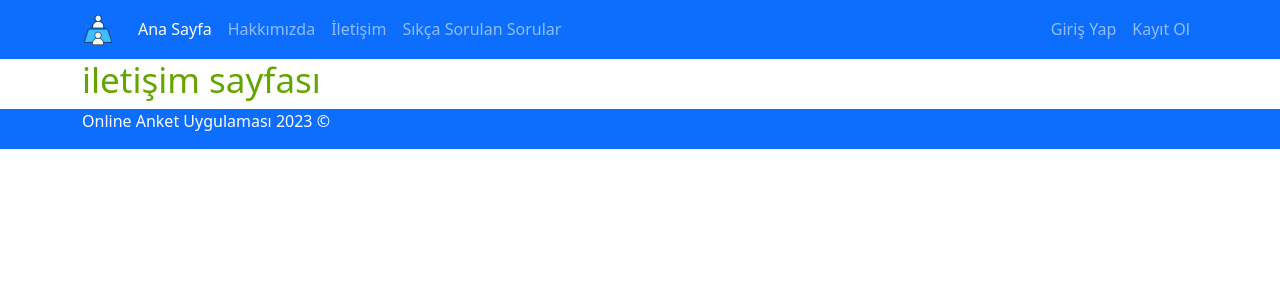
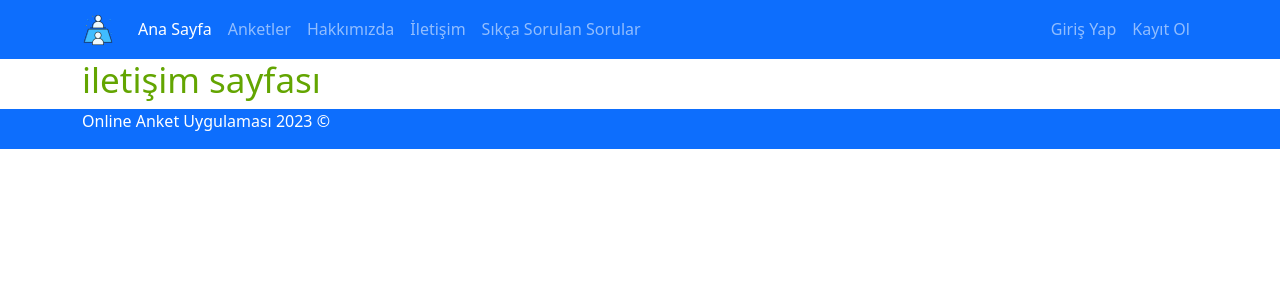
Before and after one commit to bm-snnsmsk/AYU_PROJE_2, a Django app: page /iletisim in a window 1280 px wide. Shown: the top 300 px of the page. Run offline with Django 4.2, Linux system fonts and the light colour scheme; some libraries are stand-ins or nearby versions.

Commit message:
_navbar.html düzenlendi ve accounts app eklendi

```diff
--- a/online_anket/anket/urls.py
+++ b/online_anket/anket/urls.py
@@ -5,5 +5,6 @@ urlpatterns = [
     path('', views.index, name="index"),
     path('hakkimizda', views.hakkimizda, name="hakkimizda"),
     path('iletisim', views.iletisim, name="iletisim"),
+    path('anketler', views.anketler, name="anketler"),
 
 ]
--- a/online_anket/anket/views.py
+++ b/online_anket/anket/views.py
@@ -5,6 +5,9 @@ from django.shortcuts import render
 def index(request) :
     return render(request, 'anket/index.html')
 
+def anketler(request) :
+    return render(request, 'anket/anketler.html')
+
 def hakkimizda(request) :
     return render(request, 'anket/hakkimizda.html')
 
--- a/online_anket/templates/static_alanlar/_navbar.html
+++ b/online_anket/templates/static_alanlar/_navbar.html
@@ -17,6 +17,15 @@
                 class = 'nav-item'
             {% endif %}>
             <a class="nav-link active" aria-current="page" href="/">Ana Sayfa</a>
+          </li>
+          <li
+            {% if 'anketler' in request.path %}
+                class = 'nav-item active'
+            {% else %}
+                class = 'nav-item'
+            {% endif %}
+            >
+            <a class="nav-link" href="{% url 'anketler' %}">Anketler</a>
           </li>
           <li
             {% if 'hakkimizda' in request.path %}
```
Also changed, not shown: online_anket/templates/anket/anketler.html (added, +10 -0 lines).
